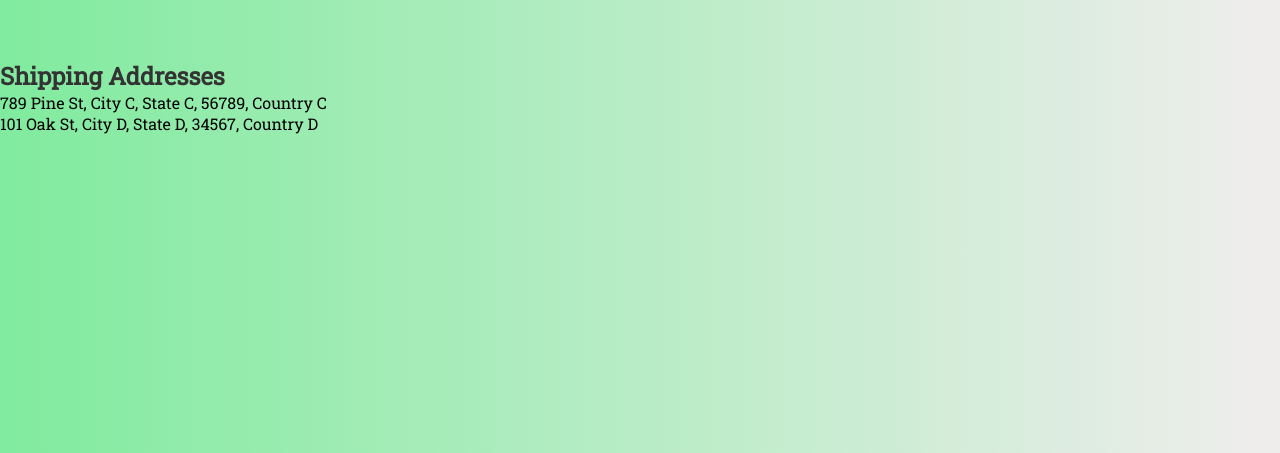
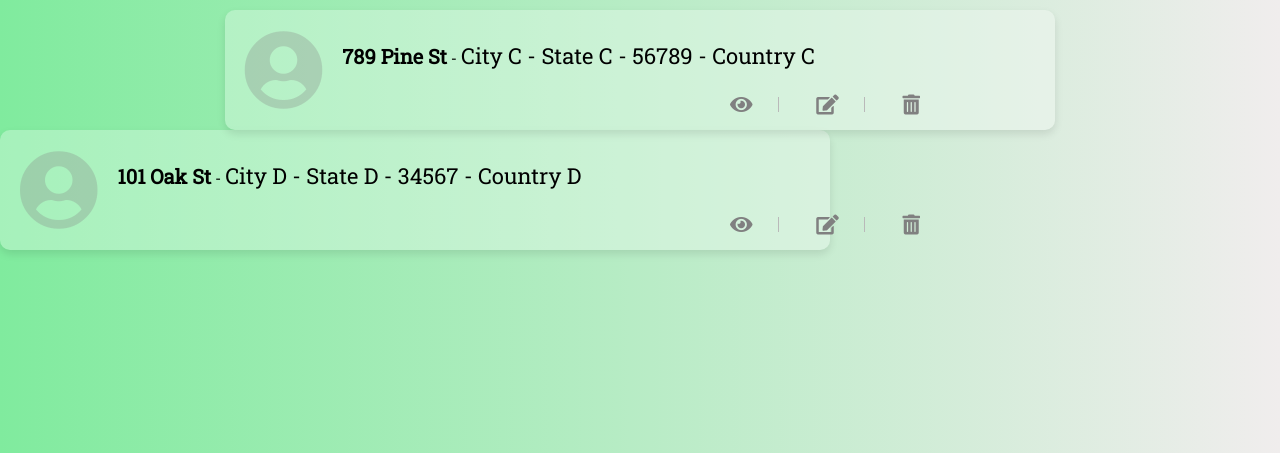
Before and after one commit to tianala/final-app, a Django app: page /shippingaddresses/ in a window 1280 px wide. Shown: the top 453 px of the page. Run offline with Django 4.2, Linux system fonts and the light colour scheme; data comes from the database, SQL or seed files in the repository; both versions use the stored data as it was after the commit.

Commit message:
Modification 15.0

```diff
--- a/application/static/css/style.css
+++ b/application/static/css/style.css
@@ -467,6 +467,64 @@ footer {
   transition: background-color 0.3s;
 }
 
+.address-container {
+  display: flex;
+  flex-wrap: wrap;
+  gap: 20px;
+  justify-content: center;
+  align-items: center;
+  margin-top: -50px;
+}
+
+.address-box {
+  background-color: rgb(255, 255, 255, 0.3);
+  padding: 20px;
+  border-radius: 10px;
+  box-shadow: 0 4px 8px rgba(0, 0, 0, 0.1);
+  width: calc(65.65% - 10px);
+  box-sizing: border-box;
+  display: flex; /* Use flexbox to align items horizontally */
+  align-items: center; /* Center items vertically */
+}
+
+.address-box h2 {
+  color: #333;
+  font-size: 40px; /* Adjust the font size as needed */
+  margin-bottom: 50px; /* Add margin-bottom for spacing */
+  /* margin-bottom: 10px; */
+}
+.address-box .actions {
+  margin-top: -0px; /* Adjust the margin-top to move the actions lower */
+}
+
+.address-box p {
+  color: #555;
+  font-size: 18px; /* Adjust the font size as needed */
+  margin-bottom: 10px;
+}
+
+.address-box a {
+  color: #0048ff;
+  text-decoration: none;
+  margin-right: 10px;
+}
+
+.address-box a:hover {
+  text-decoration: underline;
+}
+
+.address-box i.fa-user-circle {
+  color: rgb(134, 134, 134, 0.3); /* Add this line to set the color to grey */
+}
+
+.address-box ul {
+  list-style: none; /* Remove bullet points */
+}
+
+.address-box li {
+  margin-bottom: 20px; /* Add some spacing between items */
+}
+
 /* Add this CSS code to your existing styles or create a new CSS file */
 
 /* Style for Your Cart heading */
@@ -485,8 +543,8 @@ h2 {
 }
 
 .product-img1 img {
-  max-width: 11%; /* Make the image responsive within its container */
-  max-height: 11%;
+  max-width: 9%; /* Make the image responsive within its container */
+  max-height: 9%;
   margin-right: 20px; /* Add some space between the image and product info */
   margin-top: -20px;
 }
@@ -498,7 +556,7 @@ h2 {
 .product-info h2,
 .product-info h3 {
   margin-left: 140px; /* Remove default margin for h2 and h3 */
-  margin-top: -70px;
+  margin-top: -60px;
 }
 
 .quantity-container {
--- a/application/templates/customer_detail.html
+++ b/application/templates/customer_detail.html
@@ -66,7 +66,6 @@
       <strong>Email:</strong> {{ customer.email }}<br>
       <!-- Add other details as needed -->
     </div>
-    <a href="{% url 'edit-customer' customer.id %}">Edit</a>
     <a href="{% url 'customer-list' %}">Back</a>
   </div>
 {% endblock %}
--- a/application/templates/edit_customer.html
+++ b/application/templates/edit_customer.html
@@ -87,7 +87,6 @@
       <!-- Add other form fields as needed -->
       <div>
         <input type="submit" value="Save Changes">
-        <a href="{% url 'customer-detail' customer.id %}">Cancel</a>
       </div>
     </form>
   </div>
--- a/application/templates/shippingaddress_list.html
+++ b/application/templates/shippingaddress_list.html
@@ -1,13 +1,53 @@
 {% extends 'base.html' %}
 
 {% block content %}
-  <h2>Shipping Addresses</h2>
-  <ul>
+    <div class="address-container">
     {% for shipping_address in shipping_addresses %}
-      <li>
-          {{ shipping_address.address }}, {{ shipping_address.city }}, {{ shipping_address.state }},
-          {{ shipping_address.zipcode }}, {{ shipping_address.country }}
-      </li>
-    {% endfor %}
-  </ul>
+        <div class="address-box">
+          <i class="fas fa-user-circle fa-5x" style="float: left; margin-right: 20px;"></i> <!-- Font Awesome user circle icon -->
+          <div style="float: left;">
+            <strong style="font-size: 20px;">{{ shipping_address.address }}</strong> - <span style="font-size: 22px;">{{ shipping_address.city }} - <span style="font-size: 22px;">{{ shipping_address.state }} - <span style="font-size: 22px;">{{ shipping_address.zipcode }} - <span style="font-size: 22px;">{{ shipping_address.country }}</span><br>
+            <a href="{% url 'shippingaddress-detail' shipping_address.id%}">
+              <div class = "option-icon">
+                <i class="fas fa-eye" title="View" style="font-size: 20px; color: grey;"></i>
+              </a>
+              <span class="vertical-line"></span>
+              <a href="{% url 'shippingaddress-edit' shipping_address.id %}">
+                &nbsp;&nbsp;&nbsp;
+                <i class="fas fa-edit" title="Edit" style="font-size: 20px; color: grey;"></i>
+              </a>
+              <span class="vertical-line"></span>
+              <a href="{% url 'shippingaddress-del' shipping_address.id %}">
+                &nbsp;&nbsp;&nbsp;
+                <i class="fas fa-trash-alt" title="Delete" style="font-size: 20px; color: grey;"></i>
+              </a>
+              </div>
+            </div>
+            </div>
+</div>
+        {% endfor %}
+
 {% endblock %}
+
+{% comment %} <div class="customer-container">
+  {% for customer in customers %}
+    <div class="customer-box">
+      <i class="fas fa-user-circle fa-5x" style="float: left; margin-right: 20px;"></i> <!-- Font Awesome user circle icon -->
+      <div style="float: left;">
+        <strong style="font-size: 20px;">{{ customer.name }}</strong> - <span style="font-size: 22px;">{{ customer.email }}</span><br>
+        <a href="{% url 'customer-detail' customer.id %}">
+          <div class = "option-icon">
+          <i class="fas fa-eye" title="View" style="font-size: 20px; color: grey;"></i>
+        </a>
+        <span class="vertical-line"></span>
+        <a href="{% url 'edit-customer' customer.id %}">
+          &nbsp;&nbsp;&nbsp;
+          <i class="fas fa-edit" title="Edit" style="font-size: 20px; color: grey;"></i>
+        </a>
+        <span class="vertical-line"></span>
+        <a href="{% url 'delete-customer' customer.id %}">
+          &nbsp;&nbsp;&nbsp;
+          <i class="fas fa-trash-alt" title="Delete" style="font-size: 20px; color: grey;"></i>
+        </a>
+        </div>
+      </div>  {% endcomment %}
--- a/application/urls.py
+++ b/application/urls.py
@@ -4,7 +4,7 @@ from .views import (
     home, CustomerListView, CustomerCreateView, CustomerUpdateView, CustomerDeleteView,
     ProductListView, ProductCreateView, ProductUpdateView, ProductDeleteView,
     OrderListView, OrderCreateView, OrderUpdateView, OrderDeleteView, CustomerDetailView,
-    ShippingAddressListView, ShippingAddressCreateView, ShippingAddressUpdateView, ShippingAddressDeleteView, ShippingAddressDetailView,
+    ShippingAddressListView, ShippingAddressUpdateView, ShippingAddressDeleteView, ShippingAddressDetailView,
     CartListView
 )
 
@@ -35,8 +35,9 @@ urlpatterns = [
 
     # ShippingAddress URLs
     path('shippingaddresses/', ShippingAddressListView.as_view(), name='shippingaddress-list'),
-    path('shipping-address/<int:shipping_address_id>/', ShippingAddressDetailView.as_view(), name='shippingaddress-detail'),
+    # path('shippingaddresses/<int:shippingaddress_id>/', ShippingAddressDetailView.as_view(), name='shippingaddress-detail'),
+    path('shippingaddresses/<int:pk>/', ShippingAddressDetailView.as_view(), name='shippingaddress-detail'),
     # path('shippingaddresses/create/', ShippingAddressCreateView.as_view(), name='create-shippingaddress'),
-    # path('shippingaddresses/<int:pk>/edit/', ShippingAddressUpdateView.as_view(), name='edit-shippingaddress'),
-    # path('shippingaddresses/<int:pk>/delete/', ShippingAddressDeleteView.as_view(), name='delete-shippingaddress'),
+    path('shippingaddresses/<int:pk>/edit/', ShippingAddressUpdateView.as_view(), name='shippingaddress-edit'),
+    path('shippingaddresses/<int:pk>/delete/', ShippingAddressDeleteView.as_view(), name='shippingaddress-del'),
 ]
--- a/application/views.py
+++ b/application/views.py
@@ -177,25 +177,26 @@ class ShippingAddressDetailView(DetailView):
     model = ShippingAddress
     template_name = 'shippingaddress_detail.html'  # replace with your template file name
     context_object_name = 'shipping_address'
+
 class ShippingAddressListView(ListView):
     model = ShippingAddress
     context_object_name = 'shipping_addresses'
     template_name = 'shippingaddress_list.html'
     paginate_by = 10
 
-class ShippingAddressCreateView(CreateView):
-    model = ShippingAddress
-    form_class = ShippingAddressForm
-    template_name = 'application/create_shippingaddress.html'
-    success_url = reverse_lazy('shippingaddress-list')
+# class ShippingAddressCreateView(CreateView):
+#     model = ShippingAddress
+#     form_class = ShippingAddressForm
+#     template_name = 'application/create_shippingaddress.html'
+#     success_url = reverse_lazy('shippingaddress-list')
 
 class ShippingAddressUpdateView(UpdateView):
     model = ShippingAddress
     form_class = ShippingAddressForm
-    template_name = 'application/edit_shippingaddress.html'
+    template_name = 'shippingaddress_edit.html'
     success_url = reverse_lazy('shippingaddress-list')
 
 class ShippingAddressDeleteView(DeleteView):
     model = ShippingAddress
-    template_name = 'application/delete_shippingaddress.html'
+    template_name = 'shippingaddress_del.html'
     success_url = reverse_lazy('shippingaddress-list')
```
Also changed, not shown: application/templates/shippingaddress_del.html (added, +11 -0 lines), application/templates/shippingaddress_detail.html (+9 -12 lines), application/templates/shippingaddress_edit.html (added, +24 -0 lines), db.sqlite3.
